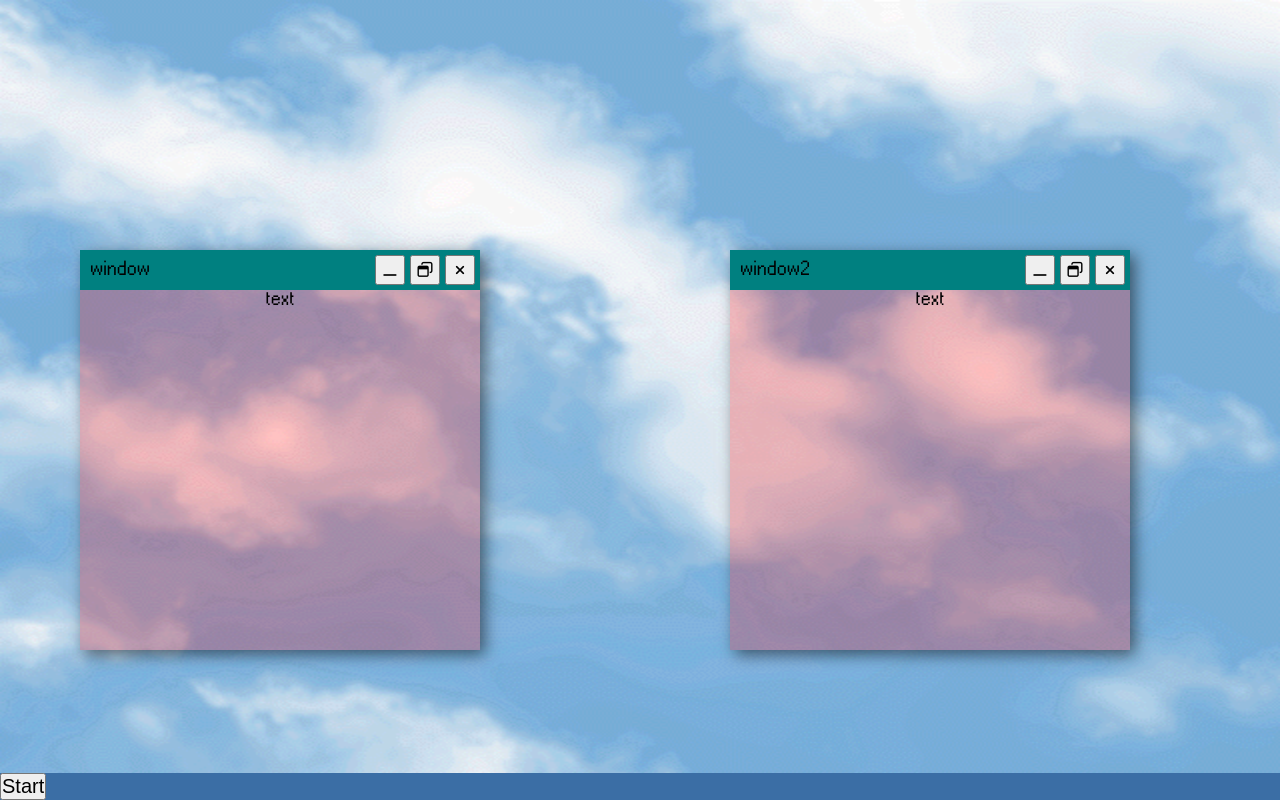
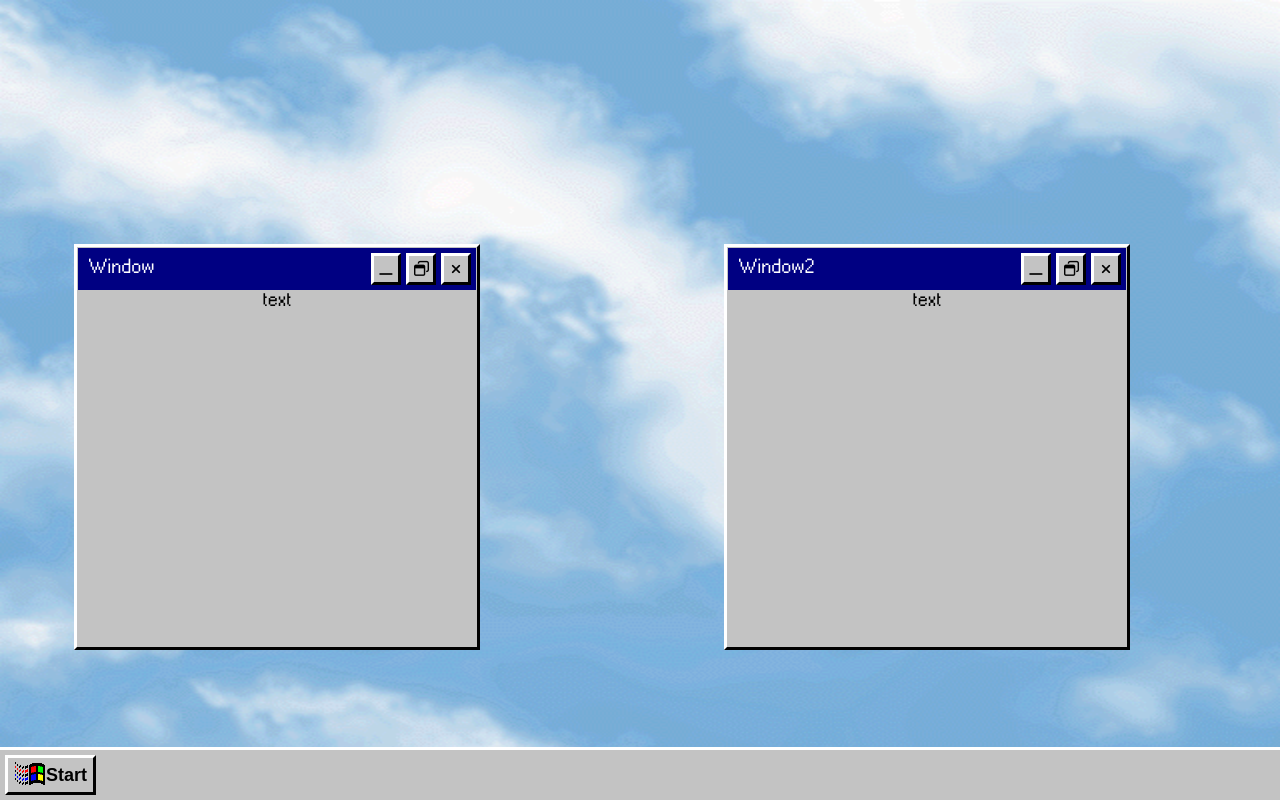
Before and after one commit to Matt-Pepper/fakeOS, a plain HTML site: page index.html in a window 1280 px wide. Drawn offline with Linux system fonts and the light colour scheme.

Commit message:
Correct colours

```diff
--- a/css/style.scss
+++ b/css/style.scss
@@ -27,49 +27,62 @@ body {
 
 
 .window-ui {
-	background-color: rgba(255, 0, 0, 0.24);
+	background-color: #c3c3c3;
 	position: absolute;
 	width: 400px;
 	height: 400px;
     font-size: 20px;
     text-align: center;
     transition: all 30ms ease-in;
-    box-shadow: 5px 5px 15px rgba(0, 0, 0, 0.521);
+    //box-shadow: 2px 2px  black;
+    @extend %border-effect;
 }
 
 .taskbar {
     position: absolute;
     bottom: 0;
     width: 100%;
-    background-color: #3B6EA5;
+    background-color: #c3c3c3;
+    border-top: 3px solid white;
+
 
     &__button {
-        font-size: 20px;
+        display: flex;
+        align-items: center;
+        font-size: 18px;
+        font-weight: 700;
+        background-color: #c3c3c3;
+        @extend %border-effect;
+        padding: 1px 6px 1px 6px;
+        margin: 5px;
     }
 }
 
 .maximized {
     width: 100%;
-    height: 100%;
+    height: 91%;
 	top: 0;
 	left: 0;
-	bottom: 0;
+	bottom: -53px;
 	right: 0;
     z-index: 9999;
+
 }
 
 .titlebar {
     display: flex;
     justify-content: space-between;
     height: fit-content;
-    background-color: #008080;
+    background-color: #000082;
     padding: 5px;
     gap: 5px;
+    margin: 1px;
 
     &__title {
         flex-grow: 1;
         text-align: left;
         padding: 5px;
+        color: white;
     }
 
     &__button {
@@ -77,6 +90,8 @@ body {
         min-height: 30px;
         width: 20px;
         padding: 5px;
+        background-color: #c3c3c3;
+        @extend %border-effect;
     }
 
     &__maximizeButton{
@@ -86,3 +101,13 @@ body {
     }
 
 }
+
+%border-effect {
+    border-style: solid;
+    border-width: 3px;
+
+    border-top-color: #ffffff;
+    border-left-color: #ffffff;
+    border-bottom-color: #000000;
+    border-right-color: #000000;
+}
--- a/index.html
+++ b/index.html
@@ -13,7 +13,7 @@
     <div class="ui-layout">
         <div class="window-ui" style="right: 800px; bottom: 150px;">
             <div class="titlebar" id="titlebar">
-                <span class="titlebar__title">window</span>
+                <span class="titlebar__title">Window</span>
                 <button class="titlebar__minimizeButton titlebar__button"><i class="fa-solid fa-window-minimize"></i></button>
                 <button class="titlebar__maximizeButton titlebar__button"><i class="fa-regular fa-window-restore"></i></button>
                 <button class="titlebar__closeButton titlebar__button"><i class="fa-solid fa-xmark"></i></button>
@@ -25,7 +25,7 @@
         </div>
         <div class="window-ui" style="right: 150px; bottom: 150px;">
             <div class="titlebar" id="titlebar">
-                <span class="titlebar__title">window2</span>
+                <span class="titlebar__title">Window2</span>
                 <button class="titlebar__minimizeButton titlebar__button"><i class="fa-solid fa-window-minimize"></i></button>
                 <button class="titlebar__maximizeButton titlebar__button"><i class="fa-regular fa-window-restore"></i></button>
                 <button class="titlebar__closeButton titlebar__button"><i class="fa-solid fa-xmark"></i></button>
@@ -37,7 +37,7 @@
     </div>
 
     <footer class="taskbar">
-        <input type="button" value="Start" class="taskbar__button" id="startButton">
+        <button class="taskbar__button"><img src="./static/icons/start.png"> Start</button>
     </footer>
 </body>
 </html>
```
Also changed, not shown: css/style.css, static/icons/computer.png (added), static/icons/folder.png (added), static/icons/globe.png (added), static/icons/start.png (added), static/icons/txt.png (added).
